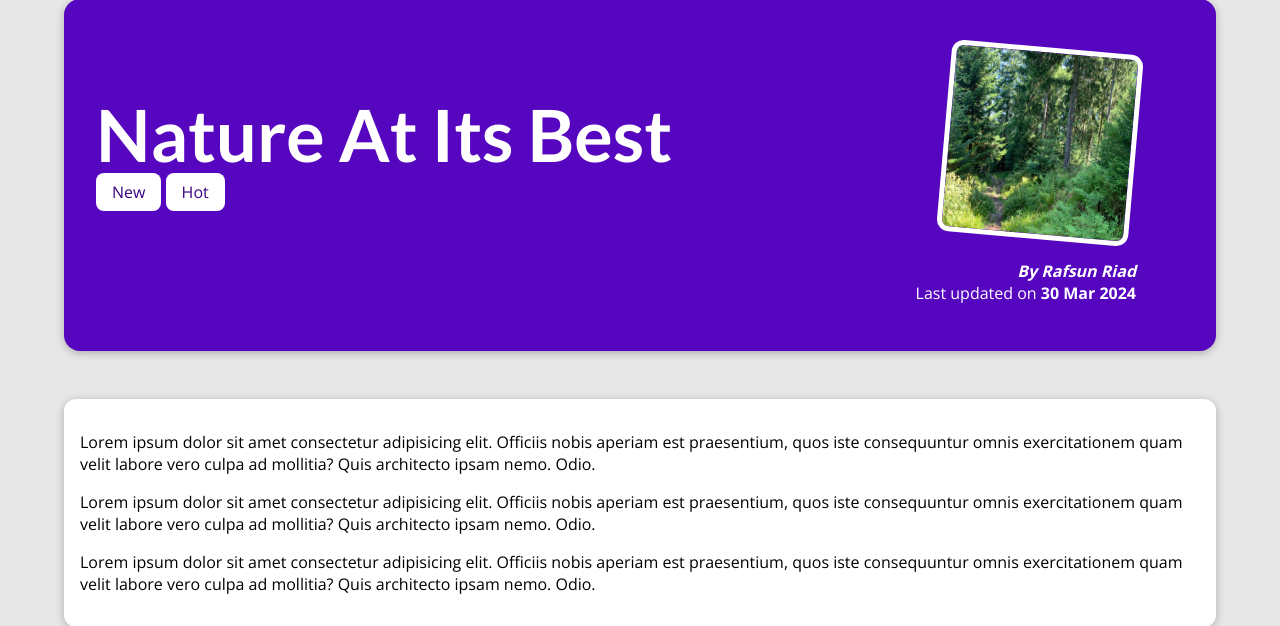
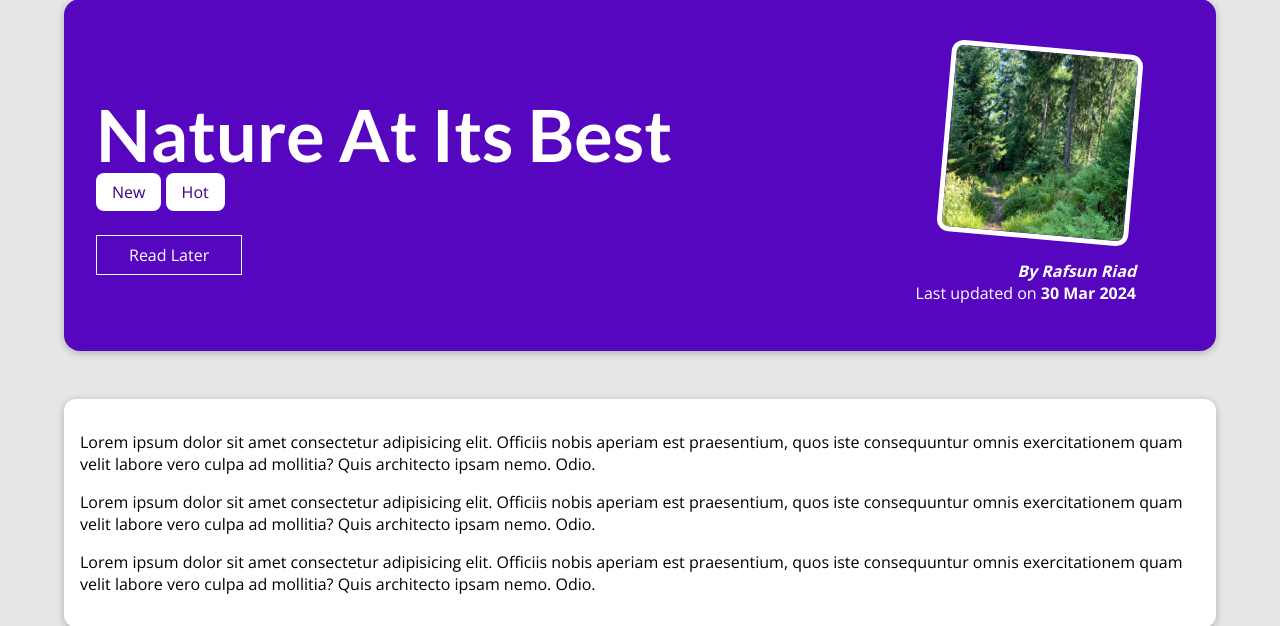
Before and after one commit to rafsun-riad/django-learning-project-blog, a Django app: a page that uses blog/templates/blog/post-detail.html in a window 1280 px wide. Shown: the part 129-755 px from the top of the page. Run offline with Django 5.2, Linux system fonts and the light colour scheme; data comes from the database, SQL or seed files in the repository; tables that the repository leaves empty hold one stand-in row (values such as "Sample post").

Commit message:
working with session

```diff
--- a/blog/templates/blog/post-detail.html
+++ b/blog/templates/blog/post-detail.html
@@ -16,6 +16,13 @@
             {% for tag in post_tags %}
                 <span class="tag">{{ tag.caption }}</span>
             {% endfor %}
+        </div>
+        <div id="read-later">
+            <form action="{% url "read-later" %}" method="POST">
+                {% csrf_token %}
+                <input type="hidden" value="{{ post.id }}" name="post_id">
+                <button>Read Later</button>
+            </form>
         </div>
         <article>
             <img src="{{ post.image.url }}" alt={{ post.title }}>
--- a/blog/urls.py
+++ b/blog/urls.py
@@ -6,4 +6,5 @@ urlpatterns = [
     path("posts/", views.AllPostView.as_view(), name="posts-page"),
     path("posts/<slug:slug>", views.SinglePostView.as_view(),
          name="post-detail-page"),
+    path("read-later", views.ReadLaterView.as_view(), name="read-later")
 ]
--- a/blog/views.py
+++ b/blog/views.py
@@ -57,3 +57,8 @@ class SinglePostView(View):
             "comments": post.comments.all().order_by("-id")
         }
         return render(request, "blog/post-detail.html", context)
+
+
+class ReadLaterView(View):
+    def post(self, request):
+        pass
```
